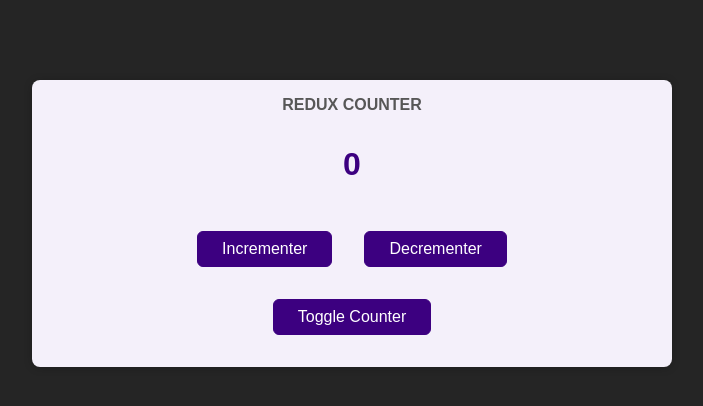
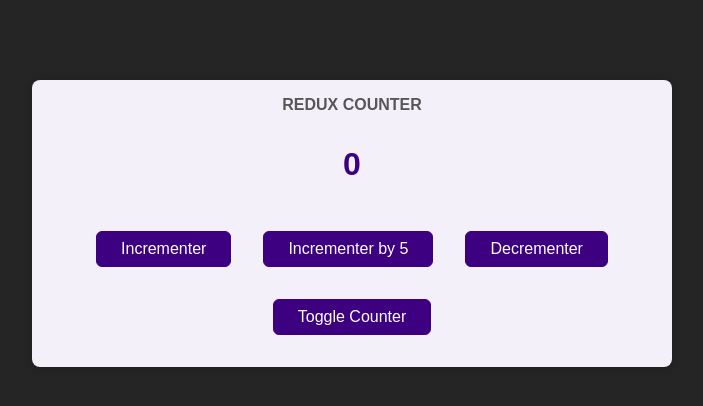
Before and after one commit to Pavithrank02/react-redux-project, a React (Create React App) app: page / in a window 1280 px wide. Shown: the top 406 px of the page, without its empty margins (288-991 px from the left). Built offline with nearby package versions, Linux system fonts and the light colour scheme.

Commit message:
increasing counter with payload addition

```diff
--- a/src/components/Counter.js
+++ b/src/components/Counter.js
@@ -11,6 +11,10 @@ const Counter = () => {
   const incrementHandler = () => {
     dispatch({type: 'increment'})
   };
+  const increaseHandler = () => {
+    dispatch({type: 'increase', value:5})
+  };
+
   const decrementHandler = () => {
     dispatch({type: 'decrement'})
   };
@@ -22,6 +26,7 @@ const Counter = () => {
       <div className={classes.value}>{counter}</div>
       <div>
         <button onClick={incrementHandler}>Incrementer</button>
+        <button onClick={increaseHandler}>Incrementer by 5</button>
         <button onClick={decrementHandler}>Decrementer</button>
       </div>
       <button onClick={toggleCounterHandler}>Toggle Counter</button>
--- a/src/store/index.js
+++ b/src/store/index.js
@@ -6,11 +6,18 @@ const counterReducer = (state = {counter: 0}, action) => {
             counter: state.counter + 1,
             }
     }
+    if(action.type === 'increase') {
+        return {
+            counter: state.counter + action.value,
+            }
+    }
     if(action.type === 'decrement') {
         return {
             counter: state.counter - 1,
             }
     }
+
+
 
     return state;
 
```
